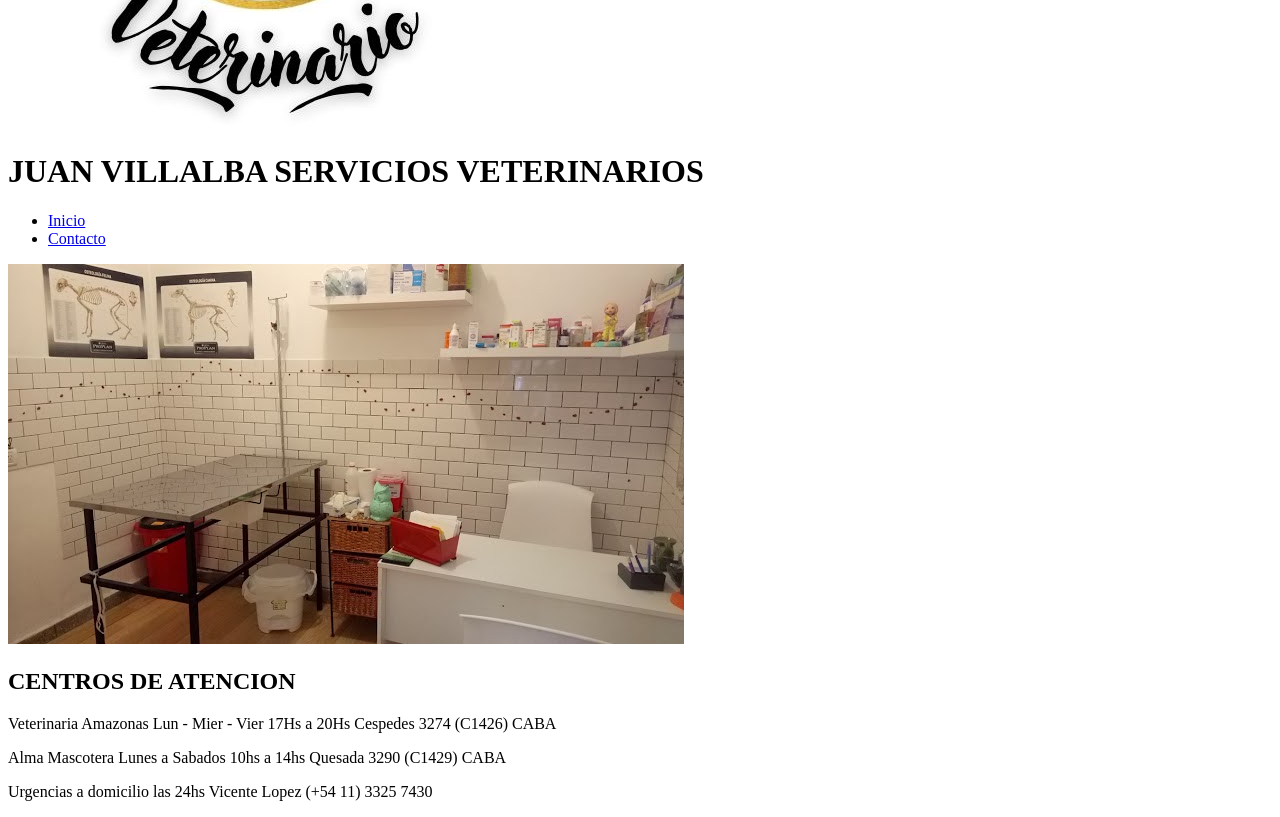
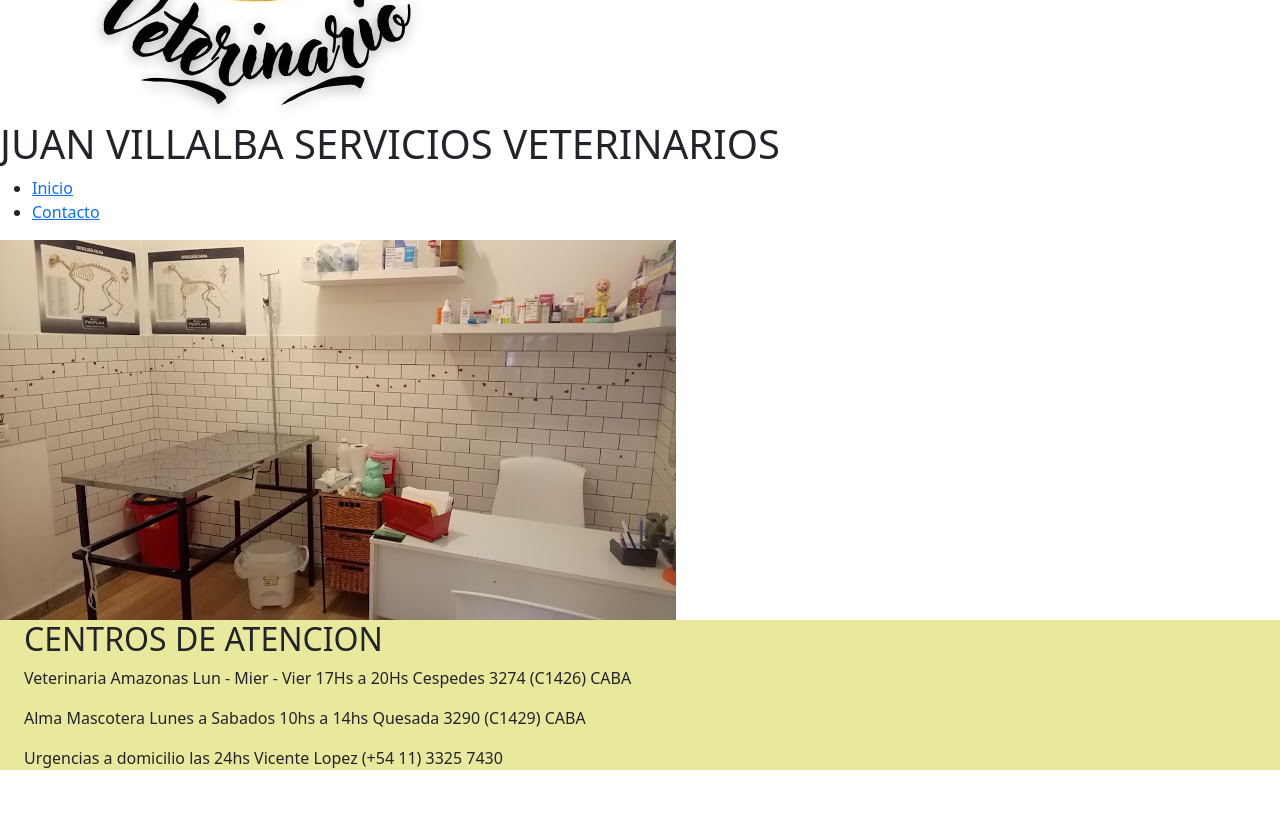
Before and after one commit to CinthiaGaleri/proyectocoder, a plain HTML site: page index.html in a window 1280 px wide. Shown: the part 380-1197 px from the top of the page. After the commit the page ends 1166 px from the top, so only its background shows below. Drawn offline with nearby package versions, Linux system fonts and the light colour scheme.

Commit message:
logre el link a bootstrap 5

```diff
--- /dev/null
+++ b/CSS/style.css
@@ -0,0 +1,7 @@
+
+*{margin: 0;
+    padding: 0%;
+}
+.container-fluid{
+    background-color: rgb(233, 233, 157);
+}
--- a/index.html
+++ b/index.html
@@ -5,10 +5,8 @@
     <meta http-equiv="X-UA-Compatible" content="IE=edge">
     <meta name="viewport" content="width=device-width, initial-scale=1.0">
     <title>Veterinario Juan Villalba</title>
-    <link rel="stylesheet" href="./CSS/stylesheet">
-    <link rel="preconnect" href="https://fonts.googleapis.com">
-    <link rel="preconnect" href="https://fonts.gstatic.com" crossorigin>
-    <link href="https://fonts.googleapis.com/css2?family=Roboto:wght@400;700&display=swap" rel="stylesheet">
+    <link href="https://cdn.jsdelivr.net/npm/bootstrap@5.1.3/dist/css/bootstrap.min.css" rel="stylesheet" integrity="sha384-1BmE4kWBq78iYhFldvKuhfTAU6auU8tT94WrHftjDbrCEXSU1oBoqyl2QvZ6jIW3" crossorigin="anonymous">
+    <link rel="stylesheet" href="./CSS/style.css">
 </head>
 <body>
     <header>
@@ -30,17 +28,13 @@
         </div>
     </header>
     <section>
-        <img src="./img/amazonasvete.jpg" alt="Veterinaria">
+        <img src="./img/amazonasvete.jpg" class="img-fluid" alt="veterinaria">
     </section>
     <footer>
-        <div>
+        <div class="container-fluid">
             <div>
-                <div>
+                <div class="container-fluid">
                     <h2>CENTROS DE ATENCION</h2>
-                </div>
-            </div>
-            <div>
-                <div>
                     <p>Veterinaria Amazonas Lun - Mier - Vier 17Hs a 20Hs Cespedes 3274 (C1426) CABA</p>
                     <p>Alma Mascotera Lunes a Sabados 10hs a 14hs Quesada 3290 (C1429) CABA</p>
                     <p>Urgencias a domicilio las 24hs Vicente Lopez (+54 11) 3325 7430</p>
@@ -48,8 +42,9 @@
             </div>
         </div>
     </footer>
+
     <script src="https://cdn.jsdelivr.net/npm/@popperjs/core@2.10.2/dist/umd/popper.min.js" integrity="sha384-7+zCNj/IqJ95wo16oMtfsKbZ9ccEh31eOz1HGyDuCQ6wgnyJNSYdrPa03rtR1zdB" crossorigin="anonymous"></script>
-<script src="https://cdn.jsdelivr.net/npm/bootstrap@5.1.3/dist/js/bootstrap.min.js" integrity="sha384-QJHtvGhmr9XOIpI6YVutG+2QOK9T+ZnN4kzFN1RtK3zEFEIsxhlmWl5/YESvpZ13" crossorigin="anonymous"></script>
+    <script src="https://cdn.jsdelivr.net/npm/bootstrap@5.1.3/dist/js/bootstrap.min.js" integrity="sha384-QJHtvGhmr9XOIpI6YVutG+2QOK9T+ZnN4kzFN1RtK3zEFEIsxhlmWl5/YESvpZ13" crossorigin="anonymous"></script>
 </body>
 
 </html>
```
Also changed, not shown: pages/contacto.html (+2 -8 lines), 1 other file.
